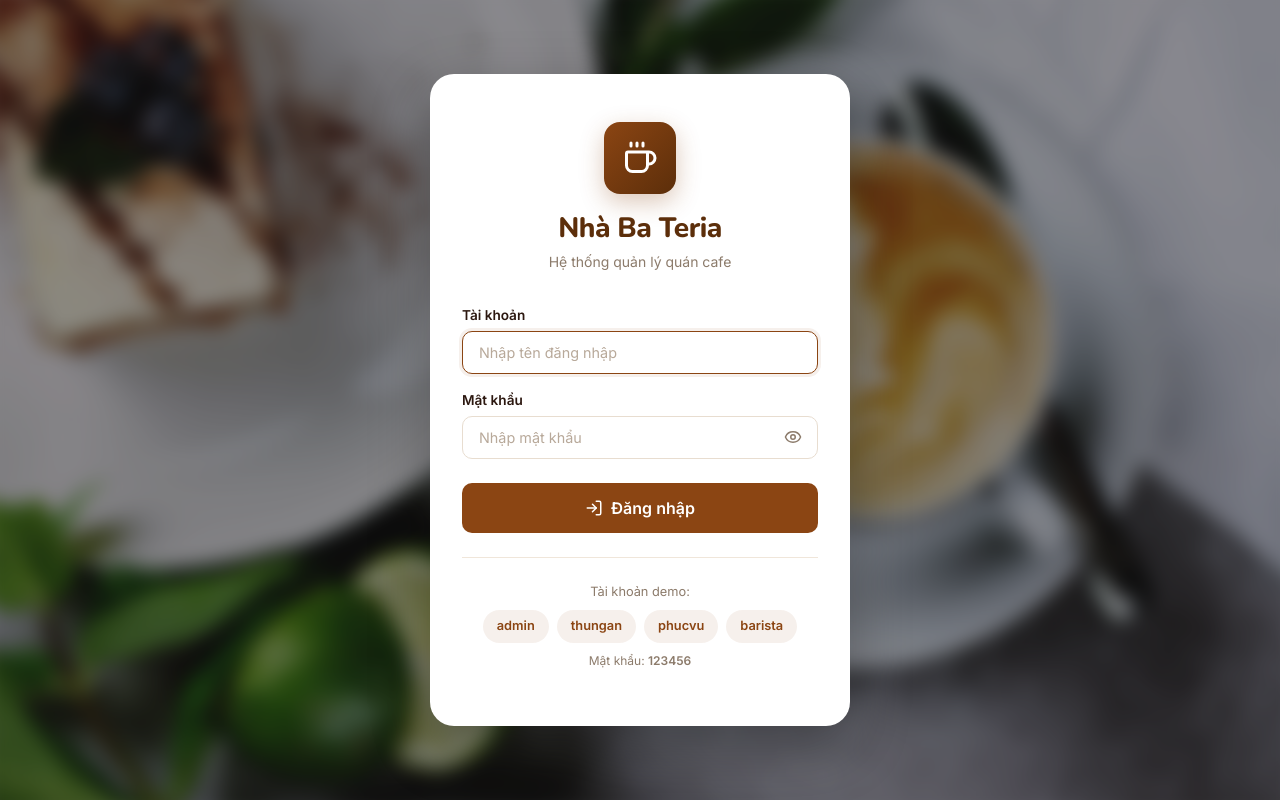
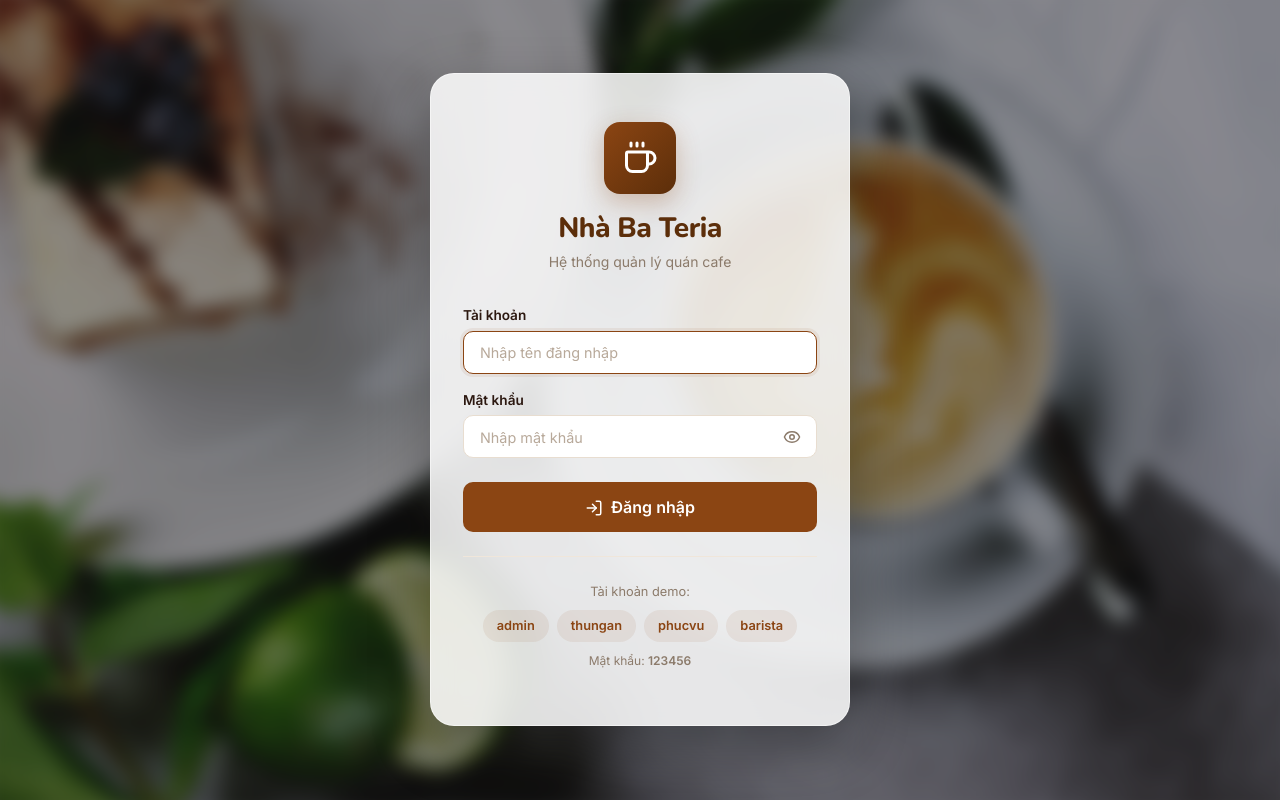
Before and after one commit to tahpnart8/demo-pttkht-Nhom2IT0001, a React (Vite) app in the folder cafe-app/client/: page /login in a window 1280 px wide. Built offline with nearby package versions, Linux system fonts and the light colour scheme; no server answers.

Commit message:
điều chỉnh giao diện login

```diff
--- a/cafe-app/client/src/pages/Login/Login.css
+++ b/cafe-app/client/src/pages/Login/Login.css
@@ -27,7 +27,10 @@
 }
 
 .login-card {
-  background: var(--bg-white);
+  background: rgba(255, 255, 255, 0.85); /* Nền trắng mờ (Glassmorphism) */
+  backdrop-filter: blur(12px);
+  -webkit-backdrop-filter: blur(12px);
+  border: 1px solid rgba(255, 255, 255, 0.5); /* Viền sáng nhẹ */
   border-radius: var(--radius-xl);
   padding: var(--space-2xl) var(--space-xl);
   width: 100%;
```
